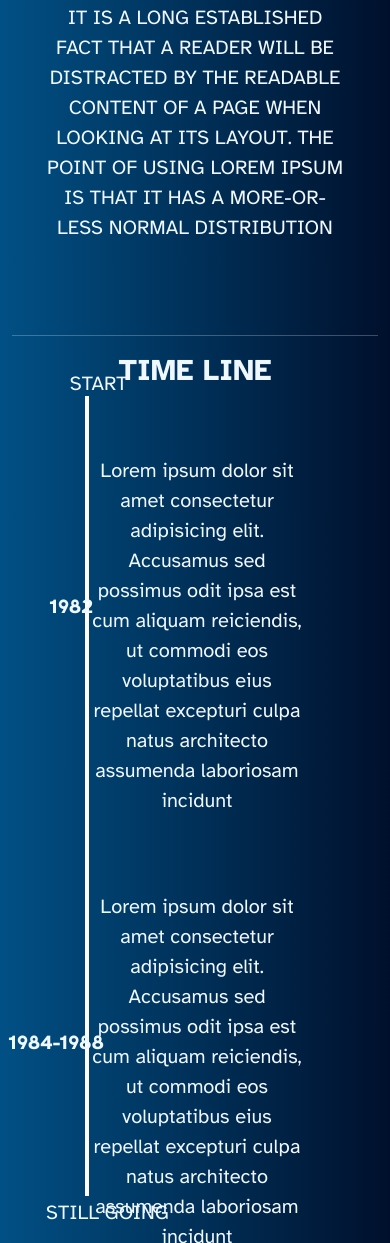
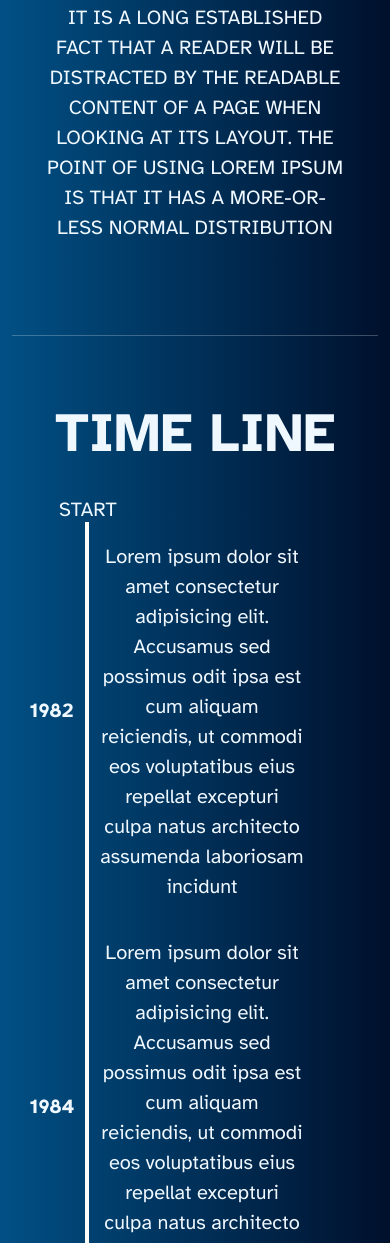
Before and after one commit to Ahmed-Sallam22/mo3men, a plain HTML site: page index.html in a window 390 px wide. Shown: the part 757-2000 px from the top of the page. Drawn offline with Linux system fonts and the light colour scheme.

Commit message:
first commit

```diff
--- a/Css/media.css
+++ b/Css/media.css
@@ -1,8 +1,83 @@
     /*start-home*/
+    @media screen and (min-width:315px) and (max-width:600px){
+       .main h1 ,h2{
+        font-size: 30px !important;
+       }
+      .word .title{
+        font-size: 80px !important;
+        left: 0rem !important;
+        padding-top: 15px;
+      }
+      .certifications .title{
+        font-size: 35px !important;
+      }
+      .flex p{
+        font-size: 20px;
+      }
+      .certifications .names {
+        font-size: 18px;
+      }
+      header a {
+        color: aliceblue;
+        text-decoration: none;
+        padding-top: 10px;
+        font-size: 1em !important;
+        font-weight: 300;
+        padding: 0 4%;
+        white-space: nowrap;
+      }
+      .content .text {
+        padding: 20px 0 0 10px !important;
+        font-size: 20px !important;
+        /* padding-block: 5%; */
+        /* position: relative; */
+        white-space: initial !important;
+      }
+      .content::before {
+        content: "START";
+        position: absolute;
+        top: -4%;
+        left: -21% !important;
+        font-size: 20px;
+        font-weight: 200;
+        padding: 5px 15px;
+        color: aliceblue;
+      }
+      .content::after {
+        content: "STILL GOING";
+        position: absolute;
+        bottom: -4%;
+        left: -26% !important;
+        font-size: 20px;
+        font-weight: 200;
+        color: aliceblue;
+      }
+      .time-line .title{
+        font-size: 55px !important;
+      }
+      .time-line .content {
+        margin: auto;
+        height: 800px;
+        border-left: 4px solid white;
+        position: relative;
+      }
+      .content .text .left {
+        position: absolute;
+        font-size: 100% !important;
+        font-weight: 700;
+        left: -30% !important;
+        padding: 5px;
+        color: aliceblue;
+      }
+
+    }
     @media screen and (max-width:600px) {
        .main h1 ,h2{
         font-size: 30px !important;
        }
+       .time-line .title{
+        font-size: 55px !important;
+      }
       .word .title{
         font-size: 80px !important;
         left: 0rem !important;
@@ -76,6 +151,9 @@
       .main h1 ,h2{
         font-size: 40px !important;
        }
+       .time-line .title{
+        font-size: 65px !important;
+      }
        .word .title{
         font-size: 80px !important;
         left: 0rem !important;
--- a/Css/style.css
+++ b/Css/style.css
@@ -147,7 +147,7 @@ header a:hover {
 .content::before {
   content: "START";
   position: absolute;
-  top: -5%;
+  top: -4%;
   left: -7%;
   font-size: 25px;
   font-weight: 200;
@@ -170,7 +170,7 @@ header a:hover {
   text-align: center !important;
   /* padding-block: 5%; */
   position: relative;
-  white-space: pre;
+  /* white-space: pre; */
 }
 .content .text .left {
   position: absolute;
--- a/index.html
+++ b/index.html
@@ -49,7 +49,7 @@
         <hr class="mx-auto">
 
         <div class="time-line" id="TIME-LINE">
-            <h2 class="title" id="timeline-heading">TIME LINE</h2>
+            <h2 class="title py-5" id="timeline-heading">TIME LINE</h2>
             <div class="content">
                 <div class="text">
                     <div class="left">1982</div>
@@ -61,7 +61,7 @@
                     </p>
                 </div>
                 <div class="text">
-                    <div class="left2">1984-1988</div>
+                    <div class="left">1984</div>
                     <p>
                         Lorem ipsum dolor sit amet consectetur adipisicing elit.
                         Accusamus sed possimus odit ipsa est cum aliquam reiciendis,
```
